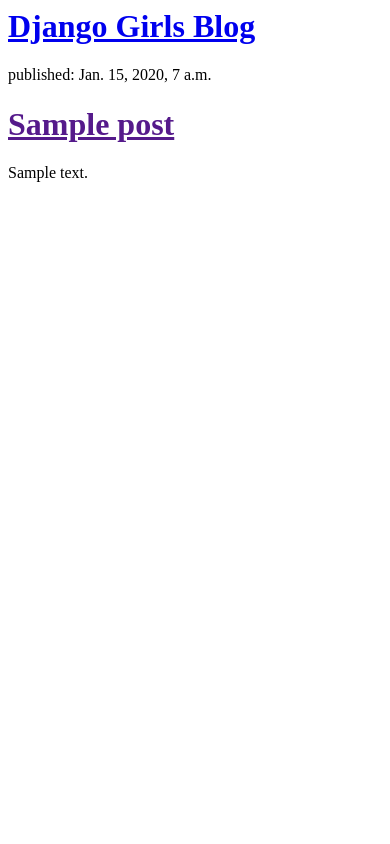
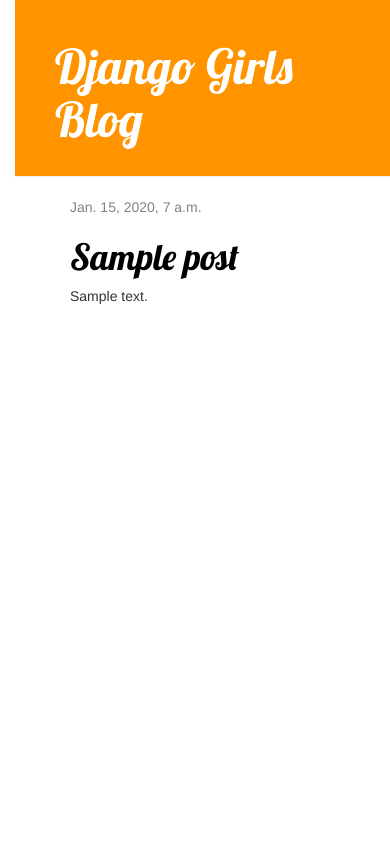
Before and after one commit to wpomori/my-first-blog, a Django app: template blog/templates/blog/post_list.html in a window 390 px wide. Run offline with Django 3.2, Linux system fonts and the light colour scheme; the template is opened without the code that fills it: values that come from a table or form of the project are taken from there, others are empty; tables that the repository leaves empty hold one stand-in row (values such as "Sample post"); some libraries are stand-ins or nearby versions.

Commit message:
Added view and template for detailed blog post as well as CSS for the site.

```diff
--- /dev/null
+++ b/blog/static/css/blog.css
@@ -0,0 +1,55 @@
+h1 a {
+    color: #FCA205;
+    font-family: 'Lobster';
+}
+
+body {
+    padding-left: 15px;
+}
+
+.page-header {
+    background-color: #ff9400;
+    margin-top: 0;
+    padding: 20px 20px 20px 40px;
+}
+
+.page-header h1, .page-header h1 a, .page-header h1 a:visited, .page-header h1 a:active {
+    color: #ffffff;
+    font-size: 36pt;
+    text-decoration: none;
+}
+
+.content {
+    margin-left: 40px;
+}
+
+h1, h2, h3, h4 {
+    font-family: 'Lobster', cursive;
+}
+
+.date {
+    color: #828282;
+}
+
+.save {
+    float: right;
+}
+
+.post-form textarea, .post-form input {
+    width: 100%;
+}
+
+.top-menu, .top-menu:hover, top-menu:visited {
+    color: #ffffff
+    float: right;
+    font-size: 26pt;
+    margin-right: 20px;
+}
+
+.post {
+    margin-bottom: 70px;
+}
+
+.post h1 a, .post h1 a:visited {
+    color: #000000;
+}
--- /dev/null
+++ b/blog/templates/blog/base.html
@@ -0,0 +1,23 @@
+{% load staticfiles %}
+<html>
+    <head>
+        <title>Django Girls blog</title>
+        <link rel="stylesheet" href="//maxcdn.bootstrapcdn.com/bootstrap/3.2.0/css/bootstrap.min.css">
+        <link rel="stylesheet" href="//maxcdn.bootstrapcdn.com/bootstrap/3.2.0/css/bootstrap-theme.min.css">
+        <link href="https://fonts.googleapis.com/css?family=Lobster" rel="stylesheet">
+        <link rel="stylesheet" href="{% static 'css/blog.css' %}">
+    </head>
+    <body>
+        <div class="page-header">
+            <h1><a href="/">Django Girls Blog</a></h1>
+        </div>
+        <div class="content container">
+            <div class="row">
+                <div class="col-md-8">
+                {% block content %}
+                {% endblock %}
+                </div>
+            </div>
+        </div>
+    </body>
+</html>
--- a/blog/templates/blog/post_list.html
+++ b/blog/templates/blog/post_list.html
@@ -1,18 +1,13 @@
-<html>
-<head>
-    <title>Django Girls blog</title>
-</head>
-<body>
-    <div>
-        <h1><a href="/">Django Girls Blog</a></h1>
-    </div>
+{% extends 'blog/base.html' %}
 
+{% block content %}
     {% for post in posts %}
-        <div>
-            <p>published: {{ post.published_date }}</p>
-            <h1><a href="">{{ post.title }}</a></h1>
+        <div class="post">
+            <div class="date">
+                {{ post.published_date }}
+            </div>
+            <h1><a href="{% url 'post_detail' pk=post.pk %}">{{ post.title }}</a></h1>
             <p>{{ post.text|linebreaksbr }}</p>
         </div>
     {% endfor %}
-</body>
-</html>
+{% endblock %}
--- a/blog/urls.py
+++ b/blog/urls.py
@@ -6,4 +6,5 @@
 # Então, quando o usuário digita 'http://127.0.0.1:8000 /', Django entende através de views.post_list que está no lugar correto
 urlpatterns = [
     url(r'^$', views.post_list, name='post_list'),
+    url(r'^post/(?P<pk>[0-9]+)/$', views.post_detail, name='post_detail'),
 ]
--- a/blog/views.py
+++ b/blog/views.py
@@ -1,8 +1,14 @@
 from django.shortcuts import render
 from django.utils import timezone
 from .models import Post
+from django.shortcuts import render, get_object_or_404
+
 
 # A função '(def)' chamada 'post_list' que recebe um 'request' e retorna '(return)' uma função 'render', que irá renderizar (montar) o modelo 'blog/post_list.html'.
 def post_list(request):
     posts = Post.objects.filter(published_date__lte=timezone.now()).order_by('-published_date')
     return render(request, 'blog/post_list.html', {'posts': posts})
+
+def post_detail(request, pk):
+    post = get_object_or_404(Post, pk=pk)
+    return render(request, 'blog/post_detail.html', {'post': post})
```
Also changed, not shown: blog/templates/blog/post_detail.html (added, +13 -0 lines).
